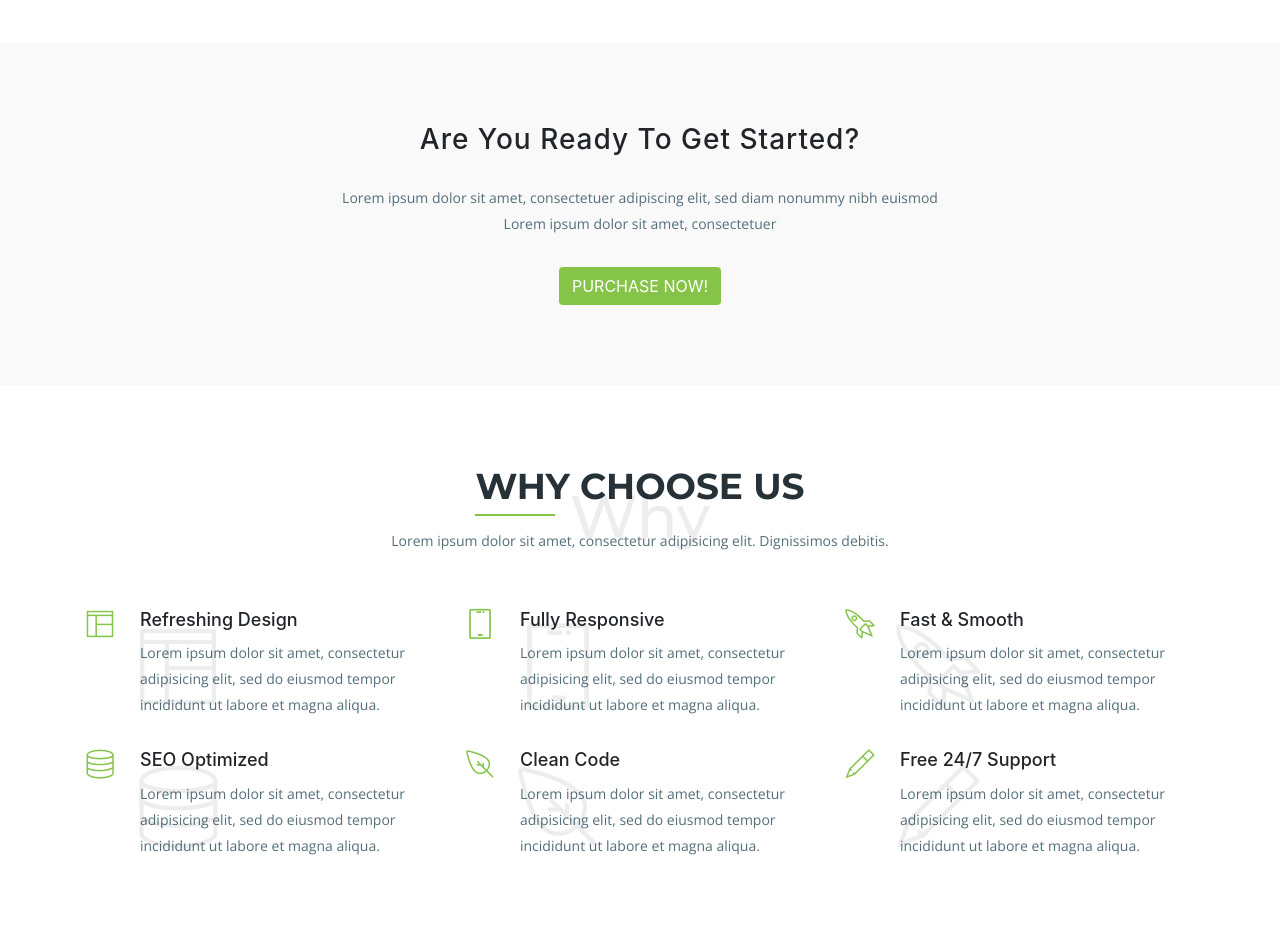
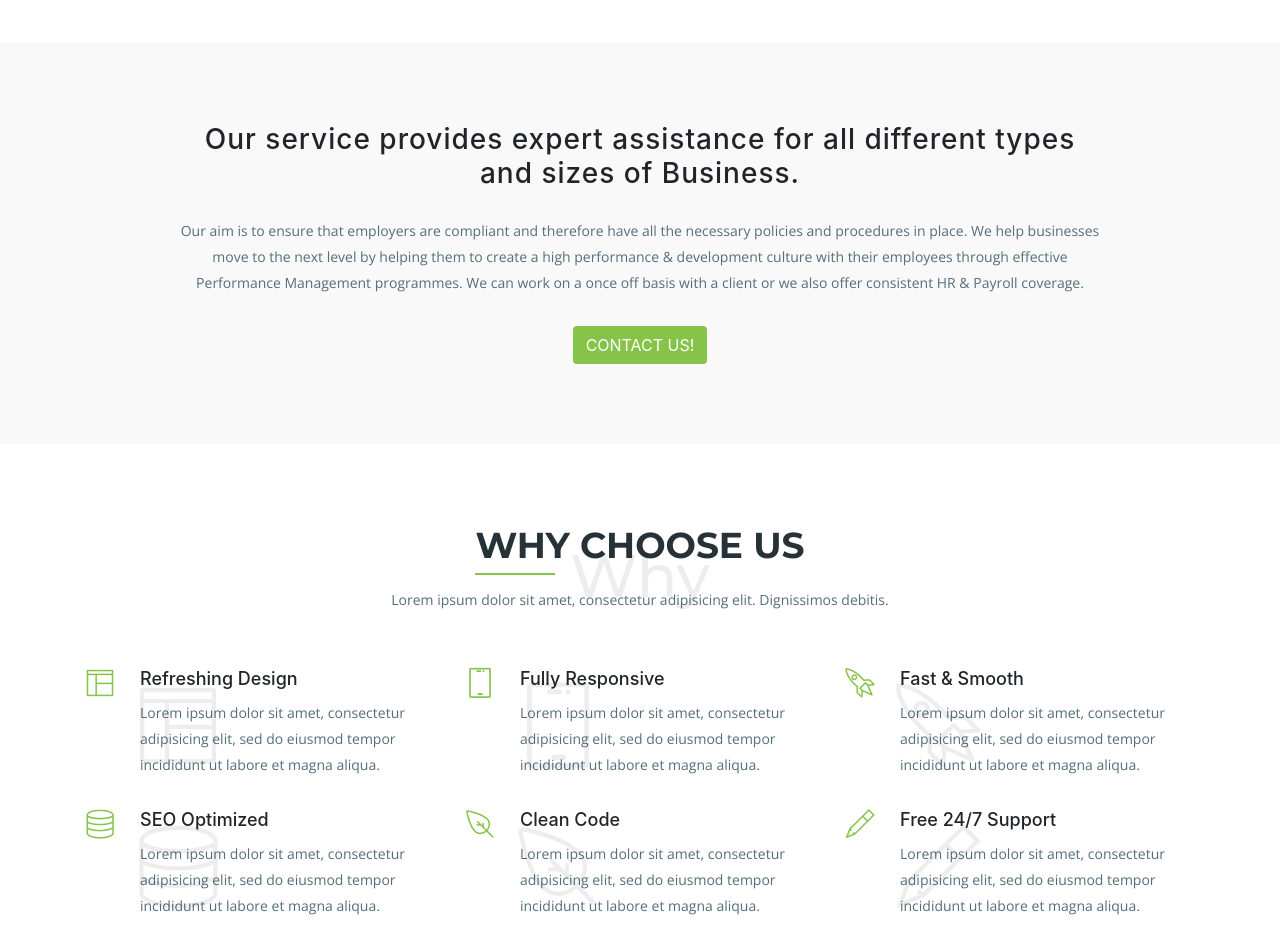
Before and after one commit to haydal810/Killarney-HR-Bookkeeping, a plain HTML site: page index.html in a window 1280 px wide. Shown: the part 1520-2461 px from the top of the page. Drawn offline with nearby package versions, Linux system fonts and the light colour scheme; files whose address does not match are found by name.

Commit message:
more content added to index.html

```diff
--- a/index.html
+++ b/index.html
@@ -35,7 +35,8 @@
     <!-- Nav Bar -->
     <nav class="navbar navbar-expand-md fixed-top scrolling-navbar bg-white">
       <div class="container">
-        <a class="navbar-brand" href="index.html"><img src="img\logo\logo_snip.PNG" width="110" height="60" class="d-inline-block align-top" alt=""></a>
+        <a class="navbar-brand" href="index.html"><img src="img\logo\logo_snip.PNG" width="110" height="60"
+            class="d-inline-block align-top" alt=""></a>
         <button class="navbar-toggler" type="button" data-toggle="collapse" data-target="#navbarCollapse"
           aria-controls="navbarCollapse" aria-expanded="false" aria-label="Toggle navigation">
           <i class="fas fa-bars"></i>
@@ -90,7 +91,8 @@
               <h3 class="wow fadeInRight" data-wow-delay="0.2s">Let us take the stress out of your business</h3>
               <h2 class="wow fadeInRight" data-wow-delay="0.4s">Killarney HR & Bookkeeping</h2>
               <h4 class="wow fadeInRight" data-wow-delay="0.6s"></h4>
-                <a href="#services" class="page-scroll btn btn-lg btn-common btn-effect wow fadeInRight" data-wow-delay="0.9s">Find Out
+              <a href="#services" class="page-scroll btn btn-lg btn-common btn-effect wow fadeInRight"
+                data-wow-delay="0.9s">Find Out
                 More!</a>
             </div>
           </div>
@@ -99,8 +101,10 @@
             <div class="carousel-caption text-center">
               <h3 class="wow fadeInDown" data-wow-delay="0.3s">Killarney HR & Bookkeeping:</h3>
               <h2 class="wow bounceIn" data-wow-delay="0.6s">HR CONSULTANCY & OUTSOURCING</h2>
-              <h4 class="wow fadeInUp" data-wow-delay="0.9s">HR Best Practice & Compliance, Employment Law and More...</h4>
-              <a href="#services" class="page-scroll btn btn-lg btn-common btn-effect wow fadeInRight" data-wow-delay="0.9s">Find Out
+              <h4 class="wow fadeInUp" data-wow-delay="0.9s">HR Best Practice & Compliance, Employment Law and More...
+              </h4>
+              <a href="#services" class="page-scroll btn btn-lg btn-common btn-effect wow fadeInRight"
+                data-wow-delay="0.9s">Find Out
                 More!</a>
             </div>
           </div>
@@ -110,7 +114,8 @@
               <h3 class="wow fadeInDown" data-wow-delay="0.3s">Killarney HR & Bookkeeping:</h3>
               <h2 class="wow fadeInRight" data-wow-delay="0.6s">BOOKKEEPING SERVICES</h2>
               <h4 class="wow fadeInUp" data-wow-delay="0.6s">Payroll processing, P30, VAT and More...</h4>
-              <a href="#services" class="page-scroll btn btn-lg btn-common btn-effect wow fadeInRight" data-wow-delay="0.9s">Find Out
+              <a href="#services" class="page-scroll btn btn-lg btn-common btn-effect wow fadeInRight"
+                data-wow-delay="0.9s">Find Out
                 More!</a>
             </div>
           </div>
@@ -203,10 +208,14 @@
       <div class="row justify-content-center">
         <div class="col-10">
           <div class="cta-trial text-center">
-            <h3>Are You Ready To Get Started?</h3>
-            <p>Lorem ipsum dolor sit amet, consectetuer adipiscing elit, sed diam nonummy nibh euismod<br> Lorem ipsum
-              dolor sit amet, consectetuer</p>
-            <a href="#" class="btn btn-common btn-effect">Purchase Now!</a>
+            <h3>Our service provides expert assistance for all different types and sizes of Business.</h3>
+            <p>Our aim is to ensure that employers are compliant and therefore have all the necessary policies and
+              procedures in place.
+              We help businesses move to the next level by helping them to create a high performance & development
+              culture with their employees through effective Performance Management programmes.
+              We can work on a once off basis with a client or we also offer consistent HR & Payroll coverage.
+            </p>
+            <a href="#contact" class="btn btn-common btn-effect">Contact Us!</a>
           </div>
         </div>
       </div>
```
Lines whose indentation alone changed are shown as unchanged.
